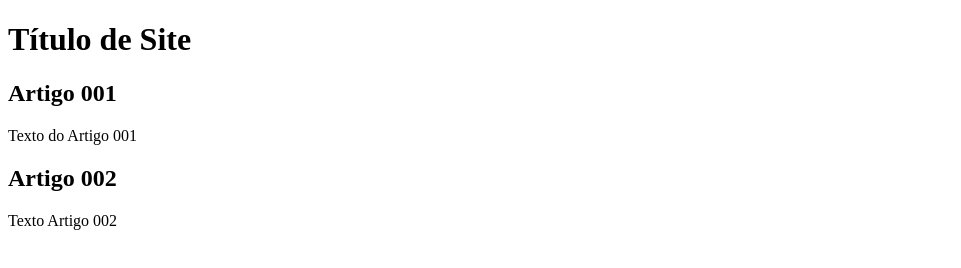
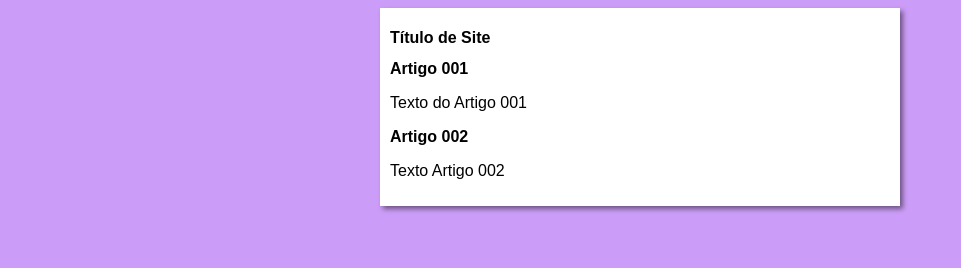
Before and after one commit to pablosilvmor/Projeto_Site, a plain HTML site: page index.html in a window 1280 px wide. Shown: the whole page, without its empty margins (0-961 px from the left). Drawn offline with Linux system fonts and the light colour scheme.

Commit message:
iniciei o design

```diff
--- /dev/null
+++ b/estilos/style.css
@@ -0,0 +1,17 @@
+*{
+    font-family: Arial, Helvetica, sans-serif;
+     font-size: 16px;
+}
+   body{
+        background-color: rgb(204, 157, 248);
+
+
+   }
+
+   main{
+        background-color: white;
+        width: 500px;
+        margin: auto;
+        padding: 10px;
+        box-shadow: 3px 3px 5px rgba(0, 0, 0, 0.473)
+   }
--- a/index.html
+++ b/index.html
@@ -3,7 +3,8 @@
 <head>
     <meta charset="UTF-8">
     <meta name="viewport" content="width=device-width, initial-scale=1.0">
-    <title>Título de Site</title>
+    <title> </title>
+    <link rel="stylesheet" href="estilos/style.css">
 </head>
 <body>
     <main>
```
